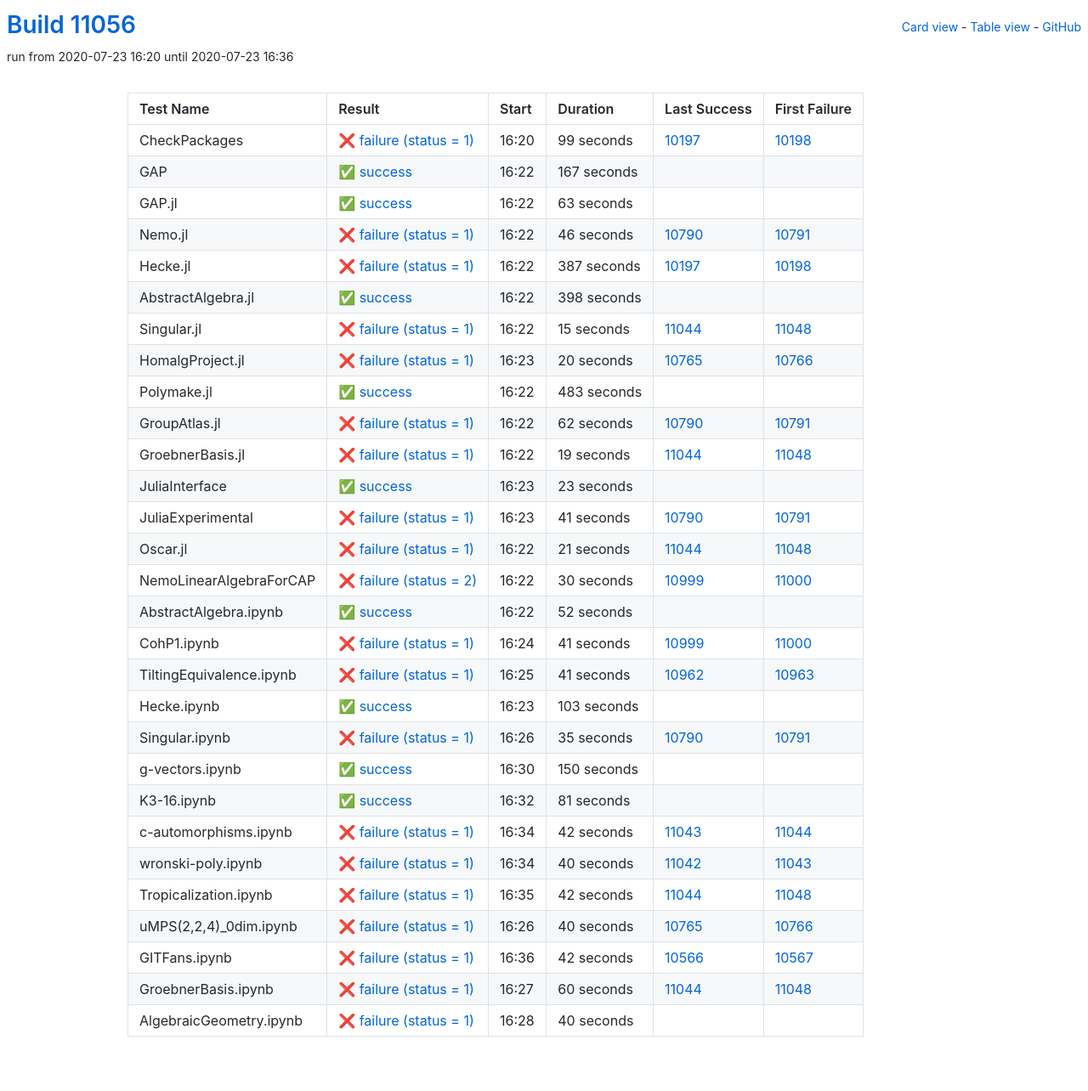
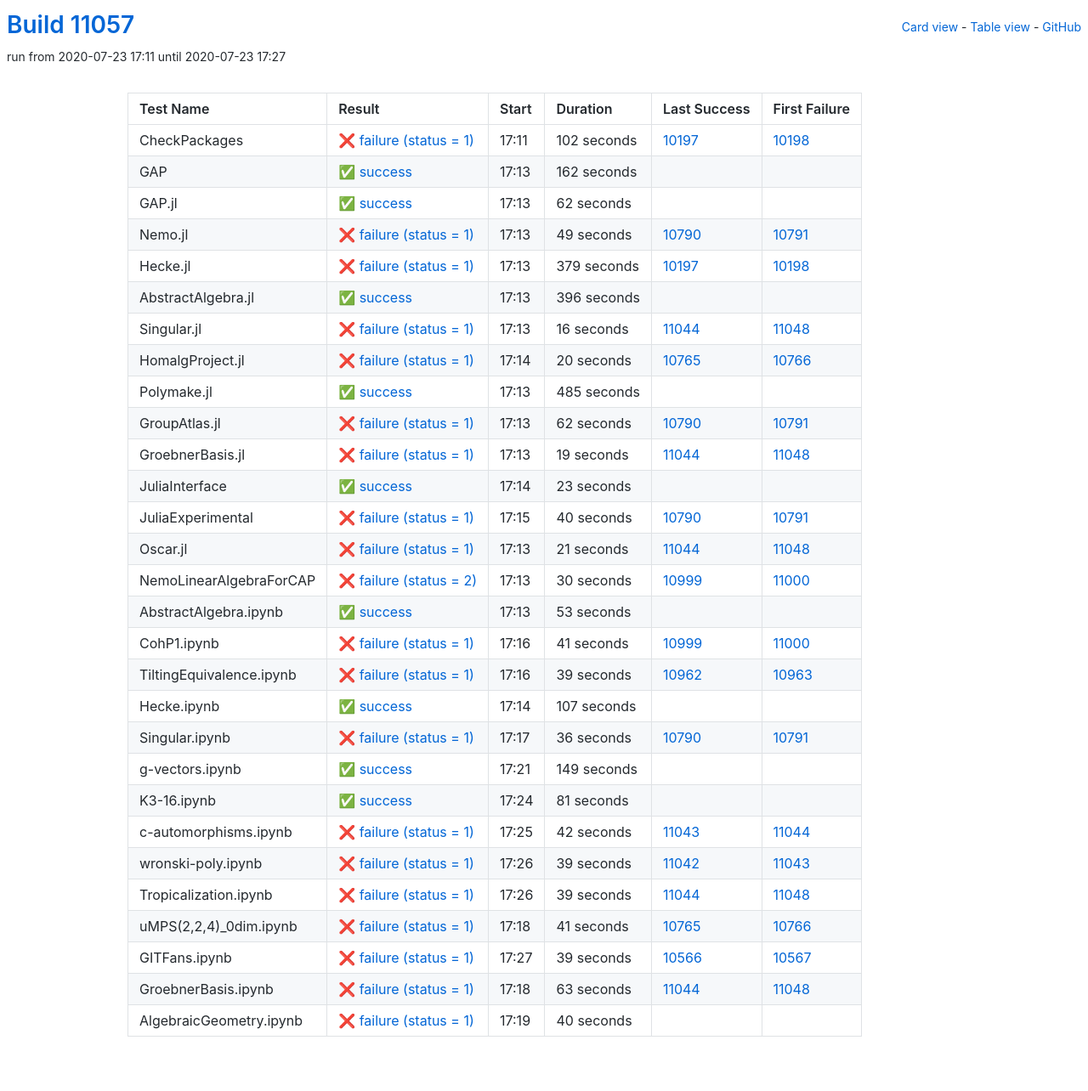
Before and after one commit to oscar-system/oscar-ci-status, a Jekyll site: the page built from table.html, in a window 1280 px wide. Shown: the whole page at 85% size. Built offline with Jekyll 4.4.1, drawn with Linux system fonts in a browser that asks for light colours.

Commit message:
Build #11057

```diff
--- a/_data/ci.yml
+++ b/_data/ci.yml
@@ -1,6 +1,6 @@
 ---
-build: 11056
-build_url: https://oscarci.mathematik.uni-kl.de/job/oscar/11056/
+build: 11057
+build_url: https://oscarci.mathematik.uni-kl.de/job/oscar/11057/
 job: oscar
 organization: oscar-system
 repo: oscar-ci-status
@@ -8,92 +8,92 @@
 tests:
 - name: CheckPackages
   id: checkpackages
-  log: https://oscarci.mathematik.uni-kl.de/job/oscar/11056/artifact/logs/build-11056/CheckPackages.log
-  start: 2020-07-23 16:20
+  log: https://oscarci.mathematik.uni-kl.de/job/oscar/11057/artifact/logs/build-11057/CheckPackages.log
+  start: 2020-07-23 17:11
   success: false
   exitcode: 1
   status: failure
-  duration: 99
+  duration: 102
   last_success: 10197
   last_success_url: https://oscarci.mathematik.uni-kl.de/job/oscar/10197/
   first_failure: 10198
   first_failure_url: https://oscarci.mathematik.uni-kl.de/job/oscar/10198/
 - name: GAP
   id: gap
-  log: https://oscarci.mathematik.uni-kl.de/job/oscar/11056/artifact/logs/build-11056/GAP.log
-  start: 2020-07-23 16:22
+  log: https://oscarci.mathematik.uni-kl.de/job/oscar/11057/artifact/logs/build-11057/GAP.log
+  start: 2020-07-23 17:13
   success: true
   exitcode: 0
   status: success
-  duration: 167
+  duration: 162
   last_success: false
   last_success_url:
   first_failure: false
   first_failure_url:
 - name: GAP.jl
   id: gap-jl
-  log: https://oscarci.mathematik.uni-kl.de/job/oscar/11056/artifact/logs/build-11056/GAP.jl.log
-  start: 2020-07-23 16:22
+  log: https://oscarci.mathematik.uni-kl.de/job/oscar/11057/artifact/logs/build-11057/GAP.jl.log
+  start: 2020-07-23 17:13
   success: true
   exitcode: 0
   status: success
-  duration: 63
+  duration: 62
   last_success: false
   last_success_url:
   first_failure: false
   first_failure_url:
 - name: Nemo.jl
   id: nemo-jl
-  log: https://oscarci.mathematik.uni-kl.de/job/oscar/11056/artifact/logs/build-11056/Nemo.jl.log
-  start: 2020-07-23 16:22
+  log: https://oscarci.mathematik.uni-kl.de/job/oscar/11057/artifact/logs/build-11057/Nemo.jl.log
+  start: 2020-07-23 17:13
   success: false
   exitcode: 1
   status: failure
-  duration: 46
+  duration: 49
   last_success: 10790
   last_success_url: https://oscarci.mathematik.uni-kl.de/job/oscar/10790/
   first_failure: 10791
   first_failure_url: https://oscarci.mathematik.uni-kl.de/job/oscar/10791/
 - name: Hecke.jl
   id: hecke-jl
-  log: https://oscarci.mathematik.uni-kl.de/job/oscar/11056/artifact/logs/build-11056/Hecke.jl.log
-  start: 2020-07-23 16:22
+  log: https://oscarci.mathematik.uni-kl.de/job/oscar/11057/artifact/logs/build-11057/Hecke.jl.log
+  start: 2020-07-23 17:13
   success: false
   exitcode: 1
   status: failure
-  duration: 387
+  duration: 379
   last_success: 10197
   last_success_url: https://oscarci.mathematik.uni-kl.de/job/oscar/10197/
   first_failure: 10198
   first_failure_url: https://oscarci.mathematik.uni-kl.de/job/oscar/10198/
 - name: AbstractAlgebra.jl
   id: abstractalgebra-jl
-  log: https://oscarci.mathematik.uni-kl.de/job/oscar/11056/artifact/logs/build-11056/AbstractAlgebra.jl.log
-  start: 2020-07-23 16:22
+  log: https://oscarci.mathematik.uni-kl.de/job/oscar/11057/artifact/logs/build-11057/AbstractAlgebra.jl.log
+  start: 2020-07-23 17:13
   success: true
   exitcode: 0
   status: success
-  duration: 398
+  duration: 396
   last_success: false
   last_success_url:
   first_failure: false
   first_failure_url:
 - name: Singular.jl
   id: singular-jl
-  log: https://oscarci.mathematik.uni-kl.de/job/oscar/11056/artifact/logs/build-11056/Singular.jl.log
-  start: 2020-07-23 16:22
+  log: https://oscarci.mathematik.uni-kl.de/job/oscar/11057/artifact/logs/build-11057/Singular.jl.log
+  start: 2020-07-23 17:13
   success: false
   exitcode: 1
   status: failure
-  duration: 15
+  duration: 16
   last_success: 11044
   last_success_url: https://oscarci.mathematik.uni-kl.de/job/oscar/11044/
   first_failure: 11048
   first_failure_url: https://oscarci.mathematik.uni-kl.de/job/oscar/11048/
 - name: HomalgProject.jl
   id: homalgproject-jl
-  log: https://oscarci.mathematik.uni-kl.de/job/oscar/11056/artifact/logs/build-11056/HomalgProject.jl.log
-  start: 2020-07-23 16:23
+  log: https://oscarci.mathematik.uni-kl.de/job/oscar/11057/artifact/logs/build-11057/HomalgProject.jl.log
+  start: 2020-07-23 17:14
   success: false
   exitcode: 1
   status: failure
@@ -104,20 +104,20 @@
   first_failure_url: https://oscarci.mathematik.uni-kl.de/job/oscar/10766/
 - name: Polymake.jl
   id: polymake-jl
-  log: https://oscarci.mathematik.uni-kl.de/job/oscar/11056/artifact/logs/build-11056/Polymake.jl.log
-  start: 2020-07-23 16:22
+  log: https://oscarci.mathematik.uni-kl.de/job/oscar/11057/artifact/logs/build-11057/Polymake.jl.log
+  start: 2020-07-23 17:13
   success: true
   exitcode: 0
   status: success
-  duration: 483
+  duration: 485
   last_success: false
   last_success_url:
   first_failure: false
   first_failure_url:
 - name: GroupAtlas.jl
   id: groupatlas-jl
-  log: https://oscarci.mathematik.uni-kl.de/job/oscar/11056/artifact/logs/build-11056/GroupAtlas.jl.log
-  start: 2020-07-23 16:22
+  log: https://oscarci.mathematik.uni-kl.de/job/oscar/11057/artifact/logs/build-11057/GroupAtlas.jl.log
+  start: 2020-07-23 17:13
   success: false
   exitcode: 1
   status: failure
@@ -128,8 +128,8 @@
   first_failure_url: https://oscarci.mathematik.uni-kl.de/job/oscar/10791/
 - name: GroebnerBasis.jl
   id: groebnerbasis-jl
-  log: https://oscarci.mathematik.uni-kl.de/job/oscar/11056/artifact/logs/build-11056/GroebnerBasis.jl.log
-  start: 2020-07-23 16:22
+  log: https://oscarci.mathematik.uni-kl.de/job/oscar/11057/artifact/logs/build-11057/GroebnerBasis.jl.log
+  start: 2020-07-23 17:13
   success: false
   exitcode: 1
   status: failure
@@ -140,8 +140,8 @@
   first_failure_url: https://oscarci.mathematik.uni-kl.de/job/oscar/11048/
 - name: JuliaInterface
   id: juliainterface
-  log: https://oscarci.mathematik.uni-kl.de/job/oscar/11056/artifact/logs/build-11056/JuliaInterface.log
-  start: 2020-07-23 16:23
+  log: https://oscarci.mathematik.uni-kl.de/job/oscar/11057/artifact/logs/build-11057/JuliaInterface.log
+  start: 2020-07-23 17:14
   success: true
   exitcode: 0
   status: success
@@ -152,20 +152,20 @@
   first_failure_url:
 - name: JuliaExperimental
   id: juliaexperimental
-  log: https://oscarci.mathematik.uni-kl.de/job/oscar/11056/artifact/logs/build-11056/JuliaExperimental.log
-  start: 2020-07-23 16:23
+  log: https://oscarci.mathematik.uni-kl.de/job/oscar/11057/artifact/logs/build-11057/JuliaExperimental.log
+  start: 2020-07-23 17:15
   success: false
   exitcode: 1
   status: failure
-  duration: 41
+  duration: 40
   last_success: 10790
   last_success_url: https://oscarci.mathematik.uni-kl.de/job/oscar/10790/
   first_failure: 10791
   first_failure_url: https://oscarci.mathematik.uni-kl.de/job/oscar/10791/
 - name: Oscar.jl
   id: oscar-jl
-  log: https://oscarci.mathematik.uni-kl.de/job/oscar/11056/artifact/logs/build-11056/Oscar.jl.log
-  start: 2020-07-23 16:22
+  log: https://oscarci.mathematik.uni-kl.de/job/oscar/11057/artifact/logs/build-11057/Oscar.jl.log
+  start: 2020-07-23 17:13
   success: false
   exitcode: 1
   status: failure
@@ -176,8 +176,8 @@
   first_failure_url: https://oscarci.mathematik.uni-kl.de/job/oscar/11048/
 - name: NemoLinearAlgebraForCAP
   id: nemolinearalgebraforcap
-  log: https://oscarci.mathematik.uni-kl.de/job/oscar/11056/artifact/logs/build-11056/NemoLinearAlgebraForCAP.log
-  start: 2020-07-23 16:22
+  log: https://oscarci.mathematik.uni-kl.de/job/oscar/11057/artifact/logs/build-11057/NemoLinearAlgebraForCAP.log
+  start: 2020-07-23 17:13
   success: false
   exitcode: 2
   status: failure
@@ -188,20 +188,20 @@
   first_failure_url: https://oscarci.mathematik.uni-kl.de/job/oscar/11000/
 - name: AbstractAlgebra.ipynb
   id: abstractalgebra-ipynb
-  log: https://oscarci.mathematik.uni-kl.de/job/oscar/11056/artifact/logs/build-11056/AbstractAlgebra.ipynb.log
-  start: 2020-07-23 16:22
+  log: https://oscarci.mathematik.uni-kl.de/job/oscar/11057/artifact/logs/build-11057/AbstractAlgebra.ipynb.log
+  start: 2020-07-23 17:13
   success: true
   exitcode: 0
   status: success
-  duration: 52
+  duration: 53
   last_success: false
   last_success_url:
   first_failure: false
   first_failure_url:
 - name: CohP1.ipynb
   id: cohp1-ipynb
-  log: https://oscarci.mathematik.uni-kl.de/job/oscar/11056/artifact/logs/build-11056/CohP1.ipynb.log
-  start: 2020-07-23 16:24
+  log: https://oscarci.mathematik.uni-kl.de/job/oscar/11057/artifact/logs/build-11057/CohP1.ipynb.log
+  start: 2020-07-23 17:16
   success: false
   exitcode: 1
   status: failure
@@ -212,56 +212,56 @@
   first_failure_url: https://oscarci.mathematik.uni-kl.de/job/oscar/11000/
 - name: TiltingEquivalence.ipynb
   id: tiltingequivalence-ipynb
-  log: https://oscarci.mathematik.uni-kl.de/job/oscar/11056/artifact/logs/build-11056/TiltingEquivalence.ipynb.log
-  start: 2020-07-23 16:25
+  log: https://oscarci.mathematik.uni-kl.de/job/oscar/11057/artifact/logs/build-11057/TiltingEquivalence.ipynb.log
+  start: 2020-07-23 17:16
   success: false
   exitcode: 1
   status: failure
-  duration: 41
+  duration: 39
   last_success: 10962
   last_success_url: https://oscarci.mathematik.uni-kl.de/job/oscar/10962/
   first_failure: 10963
   first_failure_url: https://oscarci.mathematik.uni-kl.de/job/oscar/10963/
 - name: Hecke.ipynb
   id: hecke-ipynb
-  log: https://oscarci.mathematik.uni-kl.de/job/oscar/11056/artifact/logs/build-11056/Hecke.ipynb.log
-  start: 2020-07-23 16:23
+  log: https://oscarci.mathematik.uni-kl.de/job/oscar/11057/artifact/logs/build-11057/Hecke.ipynb.log
+  start: 2020-07-23 17:14
   success: true
   exitcode: 0
   status: success
-  duration: 103
+  duration: 107
   last_success: false
   last_success_url:
   first_failure: false
   first_failure_url:
 - name: Singular.ipynb
   id: singular-ipynb
-  log: https://oscarci.mathematik.uni-kl.de/job/oscar/11056/artifact/logs/build-11056/Singular.ipynb.log
-  start: 2020-07-23 16:26
+  log: https://oscarci.mathematik.uni-kl.de/job/oscar/11057/artifact/logs/build-11057/Singular.ipynb.log
+  start: 2020-07-23 17:17
   success: false
   exitcode: 1
   status: failure
-  duration: 35
+  duration: 36
   last_success: 10790
   last_success_url: https://oscarci.mathematik.uni-kl.de/job/oscar/10790/
   first_failure: 10791
   first_failure_url: https://oscarci.mathematik.uni-kl.de/job/oscar/10791/
 - name: g-vectors.ipynb
   id: g-vectors-ipynb
-  log: https://oscarci.mathematik.uni-kl.de/job/oscar/11056/artifact/logs/build-11056/g-vectors.ipynb.log
-  start: 2020-07-23 16:30
+  log: https://oscarci.mathematik.uni-kl.de/job/oscar/11057/artifact/logs/build-11057/g-vectors.ipynb.log
+  start: 2020-07-23 17:21
   success: true
   exitcode: 0
   status: success
-  duration: 150
+  duration: 149
   last_success: false
   last_success_url:
   first_failure: false
   first_failure_url:
 - name: K3-16.ipynb
   id: k3-16-ipynb
-  log: https://oscarci.mathematik.uni-kl.de/job/oscar/11056/artifact/logs/build-11056/K3-16.ipynb.log
-  start: 2020-07-23 16:32
+  log: https://oscarci.mathematik.uni-kl.de/job/oscar/11057/artifact/logs/build-11057/K3-16.ipynb.log
+  start: 2020-07-23 17:24
   success: true
   exitcode: 0
   status: success
@@ -272,8 +272,8 @@
   first_failure_url:
 - name: c-automorphisms.ipynb
   id: c-automorphisms-ipynb
-  log: https://oscarci.mathematik.uni-kl.de/job/oscar/11056/artifact/logs/build-11056/c-automorphisms.ipynb.log
-  start: 2020-07-23 16:34
+  log: https://oscarci.mathematik.uni-kl.de/job/oscar/11057/artifact/logs/build-11057/c-automorphisms.ipynb.log
+  start: 2020-07-23 17:25
   success: false
   exitcode: 1
   status: failure
@@ -284,68 +284,68 @@
   first_failure_url: https://oscarci.mathematik.uni-kl.de/job/oscar/11044/
 - name: wronski-poly.ipynb
   id: wronski-poly-ipynb
-  log: https://oscarci.mathematik.uni-kl.de/job/oscar/11056/artifact/logs/build-11056/wronski-poly.ipynb.log
-  start: 2020-07-23 16:34
+  log: https://oscarci.mathematik.uni-kl.de/job/oscar/11057/artifact/logs/build-11057/wronski-poly.ipynb.log
+  start: 2020-07-23 17:26
   success: false
   exitcode: 1
   status: failure
-  duration: 40
+  duration: 39
   last_success: 11042
   last_success_url: https://oscarci.mathematik.uni-kl.de/job/oscar/11042/
   first_failure: 11043
   first_failure_url: https://oscarci.mathematik.uni-kl.de/job/oscar/11043/
 - name: Tropicalization.ipynb
   id: tropicalization-ipynb
-  log: https://oscarci.mathematik.uni-kl.de/job/oscar/11056/artifact/logs/build-11056/Tropicalization.ipynb.log
-  start: 2020-07-23 16:35
+  log: https://oscarci.mathematik.uni-kl.de/job/oscar/11057/artifact/logs/build-11057/Tropicalization.ipynb.log
+  start: 2020-07-23 17:26
   success: false
   exitcode: 1
   status: failure
-  duration: 42
+  duration: 39
   last_success: 11044
   last_success_url: https://oscarci.mathematik.uni-kl.de/job/oscar/11044/
   first_failure: 11048
   first_failure_url: https://oscarci.mathematik.uni-kl.de/job/oscar/11048/
 - name: uMPS(2,2,4)_0dim.ipynb
   id: umps-2-2-4-0dim-ipynb
-  log: https://oscarci.mathematik.uni-kl.de/job/oscar/11056/artifact/logs/build-11056/uMPS-2-2-4-_0dim.ipynb.log
-  start: 2020-07-23 16:26
+  log: https://oscarci.mathematik.uni-kl.de/job/oscar/11057/artifact/logs/build-11057/uMPS-2-2-4-_0dim.ipynb.log
+  start: 2020-07-23 17:18
   success: false
   exitcode: 1
   status: failure
-  duration: 40
+  duration: 41
   last_success: 10765
   last_success_url: https://oscarci.mathematik.uni-kl.de/job/oscar/10765/
   first_failure: 10766
   first_failure_url: https://oscarci.mathematik.uni-kl.de/job/oscar/10766/
 - name: GITFans.ipynb
   id: gitfans-ipynb
-  log: https://oscarci.mathematik.uni-kl.de/job/oscar/11056/artifact/logs/build-11056/GITFans.ipynb.log
-  start: 2020-07-23 16:36
+  log: https://oscarci.mathematik.uni-kl.de/job/oscar/11057/artifact/logs/build-11057/GITFans.ipynb.log
+  start: 2020-07-23 17:27
   success: false
   exitcode: 1
   status: failure
-  duration: 42
+  duration: 39
   last_success: 10566
   last_success_url: https://oscarci.mathematik.uni-kl.de/job/oscar/10566/
   first_failure: 10567
   first_failure_url: https://oscarci.mathematik.uni-kl.de/job/oscar/10567/
 - name: GroebnerBasis.ipynb
   id: groebnerbasis-ipynb
-  log: https://oscarci.mathematik.uni-kl.de/job/oscar/11056/artifact/logs/build-11056/GroebnerBasis.ipynb.log
-  start: 2020-07-23 16:27
+  log: https://oscarci.mathematik.uni-kl.de/job/oscar/11057/artifact/logs/build-11057/GroebnerBasis.ipynb.log
+  start: 2020-07-23 17:18
   success: false
   exitcode: 1
   status: failure
-  duration: 60
+  duration: 63
   last_success: 11044
   last_success_url: https://oscarci.mathematik.uni-kl.de/job/oscar/11044/
   first_failure: 11048
   first_failure_url: https://oscarci.mathematik.uni-kl.de/job/oscar/11048/
 - name: AlgebraicGeometry.ipynb
   id: algebraicgeometry-ipynb
-  log: https://oscarci.mathematik.uni-kl.de/job/oscar/11056/artifact/logs/build-11056/AlgebraicGeometry.ipynb.log
-  start: 2020-07-23 16:28
+  log: https://oscarci.mathematik.uni-kl.de/job/oscar/11057/artifact/logs/build-11057/AlgebraicGeometry.ipynb.log
+  start: 2020-07-23 17:19
   success: false
   exitcode: 1
   status: failure
```
Also changed, not shown: README.md.
